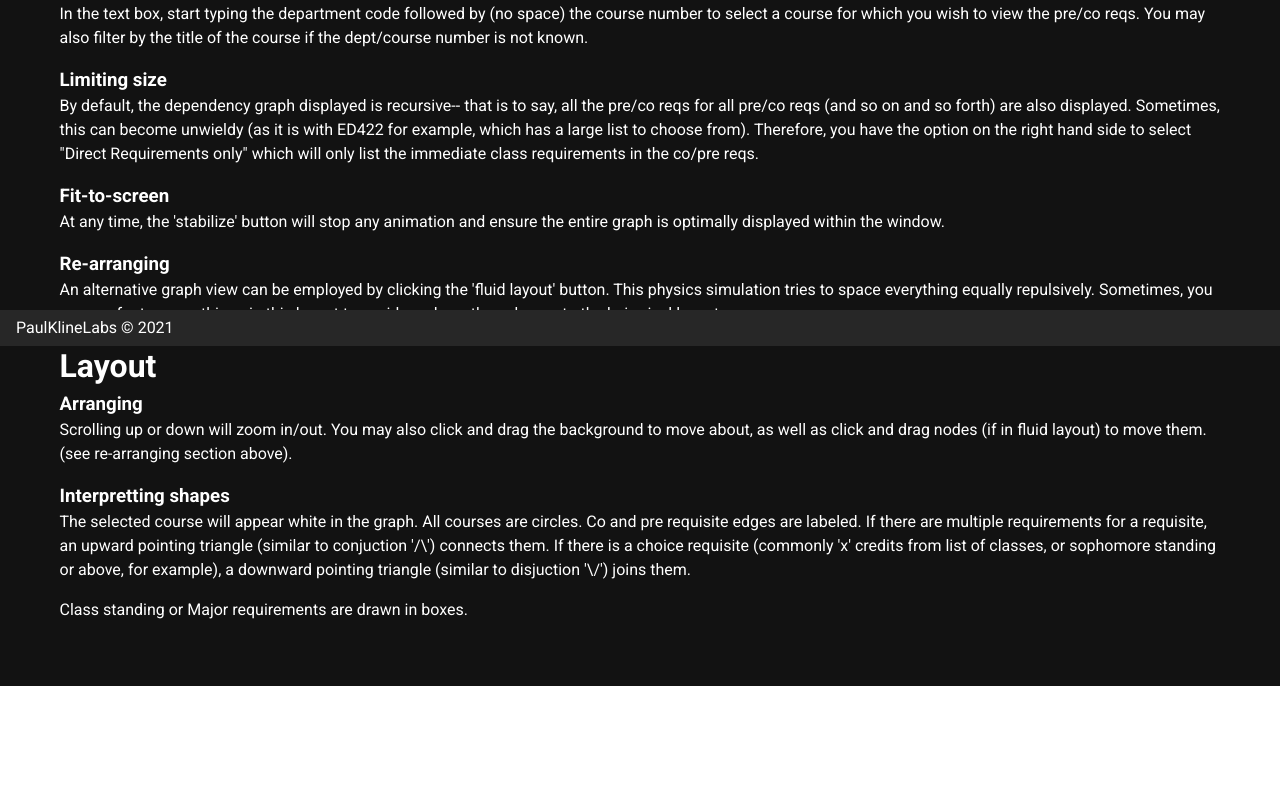
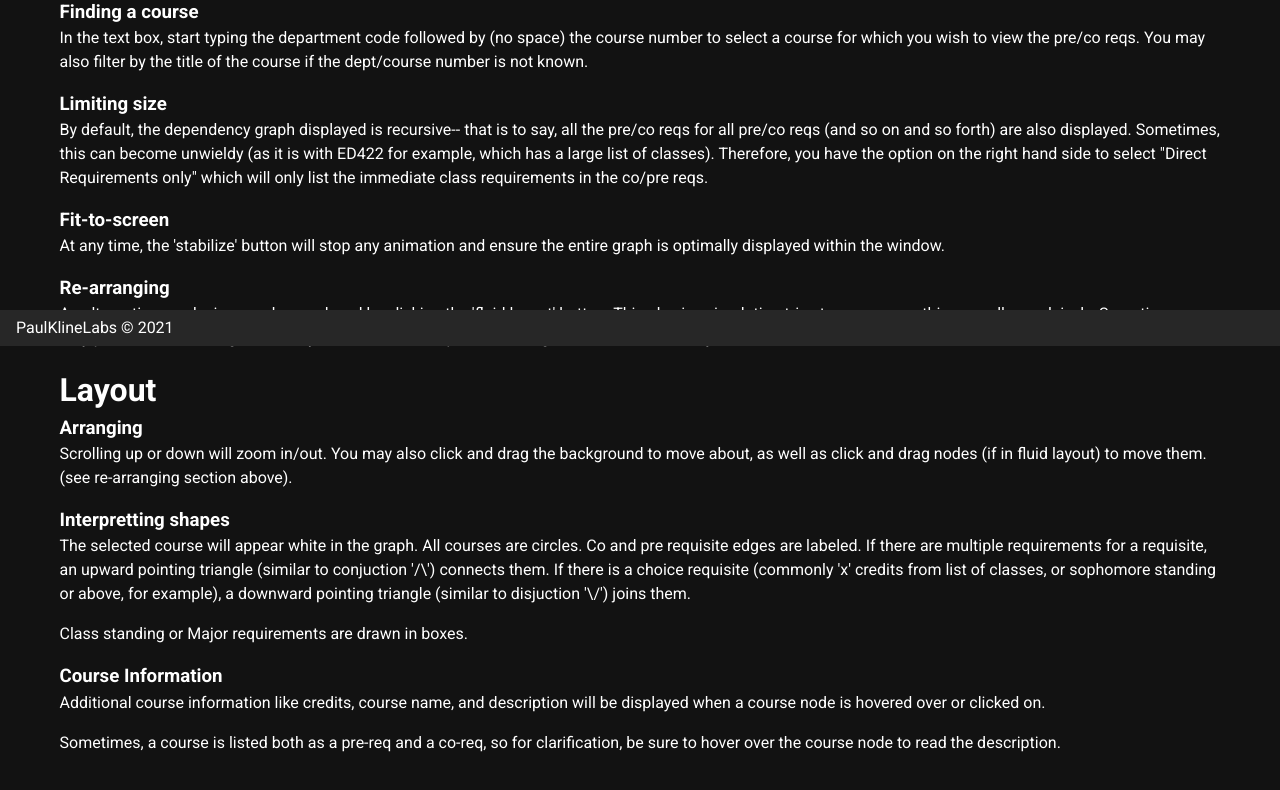
Before and after one commit to paul-kline/nuxt-class-graph, a Nuxt app: page /about in a window 1280 px wide. Shown: the part 454-1244 px from the top of the page. Before the commit the page ends 1140 px from the top, so only its background shows below. Built offline with nearby package versions, Linux system fonts and the light colour scheme.

Commit message:
added communication to portals webpage.

```diff
--- a/components/VisGraph.vue
+++ b/components/VisGraph.vue
@@ -496,11 +496,11 @@ export default class VisGraph extends Vue {
     // console.log("vis-dat", visdat);
     console.log(this.course, this.courses);
     (window as any).courses = this.courses;
-    console.log(
-      "courese with lists",
-      this.courses.filter(x =>
-        (x.prereqFormula + x.coreqFormula).includes("From")
-      )
+    // console.log(
+    //   "courese with lists",
+    //   this.courses.filter(x =>
+    //     (x.prereqFormula + x.coreqFormula).includes("From")
+    //   )
     // .map(
     //   x =>
     //     x.department +
@@ -510,7 +510,7 @@ export default class VisGraph extends Vue {
     //     "\n" +
     //     x.coreqFormula
     // )
-    );
+    // );
     this.courses.forEach(c => {
       (c as any).label = c.department + " " + c.number;
     });
--- a/nuxt.config.js
+++ b/nuxt.config.js
@@ -1,51 +1,49 @@
-import colors from 'vuetify/es5/util/colors'
+import colors from "vuetify/es5/util/colors";
 
 export default {
   // Disable server-side rendering: https://go.nuxtjs.dev/ssr-mode
   ssr: false,
 
   // Target: https://go.nuxtjs.dev/config-target
-  target: 'static',
+  target: "static",
 
   // Global page headers: https://go.nuxtjs.dev/config-head
   head: {
-    titleTemplate: '%s - nuxt-class-graph',
-    title: 'nuxt-class-graph',
+    titleTemplate: "%s - nuxt-class-graph",
+    title: "nuxt-class-graph",
     meta: [
-      { charset: 'utf-8' },
-      { name: 'viewport', content: 'width=device-width, initial-scale=1' },
-      { hid: 'description', name: 'description', content: '' }
+      { charset: "utf-8" },
+      { name: "viewport", content: "width=device-width, initial-scale=1" },
+      { hid: "description", name: "description", content: "" }
     ],
-    link: [
-      { rel: 'icon', type: 'image/x-icon', href: '/favicon.ico' }
-    ]
+    link: [{ rel: "icon", type: "image/x-icon", href: "/favicon.ico" }]
   },
 
   // Global CSS: https://go.nuxtjs.dev/config-css
-  css: [
-  ],
+  css: [],
 
   // Plugins to run before rendering page: https://go.nuxtjs.dev/config-plugins
-  plugins: [
+  plugins: [],
+  serverMiddleware: [
+    { path: "/", handler: "~/server-middleware/postRequestHandler.ts" }
   ],
-
   // Auto import components: https://go.nuxtjs.dev/config-components
   components: true,
 
   // Modules for dev and build (recommended): https://go.nuxtjs.dev/config-modules
   buildModules: [
     // https://go.nuxtjs.dev/typescript
-    '@nuxt/typescript-build',
+    "@nuxt/typescript-build",
     // https://go.nuxtjs.dev/vuetify
-    '@nuxtjs/vuetify',
+    "@nuxtjs/vuetify"
   ],
 
   // Modules: https://go.nuxtjs.dev/config-modules
   modules: [
     // https://go.nuxtjs.dev/axios
-    '@nuxtjs/axios',
+    "@nuxtjs/axios",
     // https://go.nuxtjs.dev/pwa
-    '@nuxtjs/pwa',
+    "@nuxtjs/pwa"
   ],
 
   // Axios module configuration: https://go.nuxtjs.dev/config-axios
@@ -54,13 +52,13 @@ export default {
   // PWA module configuration: https://go.nuxtjs.dev/pwa
   pwa: {
     manifest: {
-      lang: 'en'
+      lang: "en"
     }
   },
 
   // Vuetify module configuration: https://go.nuxtjs.dev/config-vuetify
   vuetify: {
-    customVariables: ['~/assets/variables.scss'],
+    customVariables: ["~/assets/variables.scss"],
     theme: {
       dark: true,
       themes: {
@@ -78,6 +76,5 @@ export default {
   },
 
   // Build Configuration: https://go.nuxtjs.dev/config-build
-  build: {
-  }
-}
+  build: {}
+};
--- a/pages/about.vue
+++ b/pages/about.vue
@@ -28,9 +28,9 @@
           >Shunting-yard algorithm</a
         >
         using the AND/OR operators and the location of parentheses. The co/pre
-        req parse trees are attached to the course master data. The render
-        method handles flattening AND/OR parse trees to avoid superfluous
-        dis/con junctions.
+        req parse trees are attached to the course master data which is embedded
+        in this application. The render method handles flattening AND/OR parse
+        trees to avoid superfluous dis/con junctions.
       </p>
     </div>
 
@@ -40,7 +40,7 @@
       Errors in layout are due to the visjs graph layout algorithm, which I
       agree are frustrating, but I'm not about to write my own network graph
       library. Sometimes, you may prefer to move things in the 'fluid' layout to
-      avoid overlaps, then change to the heirarical layout.
+      avoid overlaps, then change to the hierarchical layout.
     </div>
     <div>
       <h1>Usage</h1>
@@ -56,10 +56,10 @@
         By default, the dependency graph displayed is recursive-- that is to
         say, all the pre/co reqs for all pre/co reqs (and so on and so forth)
         are also displayed. Sometimes, this can become unwieldy (as it is with
-        ED422 for example, which has a large list to choose from). Therefore,
-        you have the option on the right hand side to select "Direct
-        Requirements only" which will only list the immediate class requirements
-        in the co/pre reqs.
+        ED422 for example, which has a large list of classes). Therefore, you
+        have the option on the right hand side to select "Direct Requirements
+        only" which will only list the immediate class requirements in the
+        co/pre reqs.
       </p>
       <h3>Fit-to-screen</h3>
       <p>
@@ -71,7 +71,7 @@
         An alternative graph view can be employed by clicking the 'fluid layout'
         button. This physics simulation tries to space everything equally
         repulsively. Sometimes, you may prefer to move things in this layout to
-        avoid overlaps, then change to the heirarical layout.
+        avoid overlaps, then change to the hierarchical layout.
       </p>
       <div>
         <h1>Layout</h1>
@@ -92,6 +92,17 @@
           disjuction '\/') joins them.
         </p>
         <p>Class standing or Major requirements are drawn in boxes.</p>
+        <h3>Course Information</h3>
+        <p>
+          Additional course information like credits, course name, and
+          description will be displayed when a course node is hovered over or
+          clicked on.
+        </p>
+        <p>
+          Sometimes, a course is listed both as a pre-req and a co-req, so for
+          clarification, be sure to hover over the course node to read the
+          description.
+        </p>
       </div>
     </div>
   </div></template
--- a/pages/index.vue
+++ b/pages/index.vue
@@ -4,6 +4,8 @@
 <script lang="ts">
 import { Vue, Component, Prop } from "vue-property-decorator";
 import { getCourses } from "~/ts/Utils";
+
+console.log("added event listener to window");
 // import CytoGraph from "~/components/CytoGraph.vue";
 import VisGraph from "~/components/VisGraph.vue";
 @Component({ components: { VisGraph } })
@@ -12,6 +14,28 @@ export default class Index extends Vue {
   course = this.courses[Math.floor(Math.random() * this.courses.length)];
   mounted() {
     console.log("courses are", getCourses());
+    window.addEventListener(
+      "message",
+      event => {
+        if (event.origin !== "https://portals.blackburn.edu") {
+          console.log("rejected origin", event);
+          return;
+        }
+        const data = event.data;
+        console.log("message received: ", event);
+        data.courses.forEach((c: any) => {
+          (c as any).label = c.department + " " + c.number;
+        });
+        console.log("setting courese to", data.courses);
+        this.courses = data.courses;
+
+        // ...
+      },
+      false
+    );
+    setTimeout(() => {
+      window.opener.postMessage("I'm readyydy", "*");
+    }, 0);
   }
 }
 </script>
```
Also changed, not shown: server-middleware/postRequestHandler.ts (added, +14 -0 lines). Lines whose indentation alone changed are shown as unchanged.
